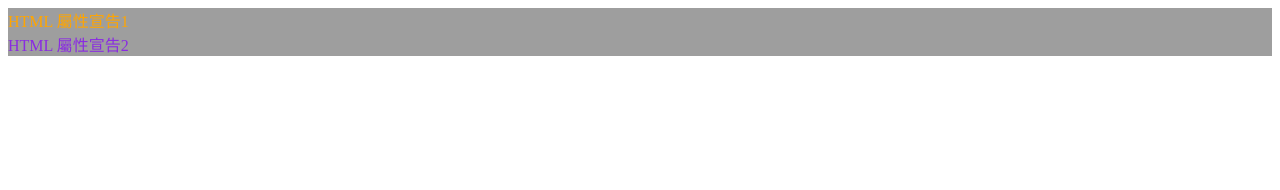
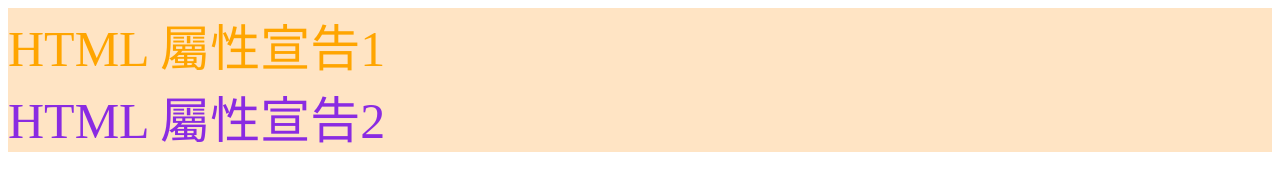
Before and after one commit to hsiuni/hsiuni, a plain HTML site: page css_base.html in a window 1280 px wide. Drawn offline with Linux system fonts and the light colour scheme.

Commit message:
css引進html

```diff
--- /dev/null
+++ b/css/css.base.css
@@ -0,0 +1,4 @@
+div {
+    font-size: 50px;
+    background:bisque;
+}
--- a/css_base.html
+++ b/css_base.html
@@ -5,11 +5,12 @@
     <meta http-equiv="X-UA-Compatible" content="IE=edge">
     <meta name="viewport" content="width=device-width, initial-scale=1.0">
     <title>css base</title>
+    <link rel="stylesheet" href="css/css.base.css">
     <style>
         div {
-            color: #ffffff;
-            background: #9e9e9e;
-        }
+            font-size: 50px;
+            background:bisque;
+}
     </style>
 </head>
 <body>
```
